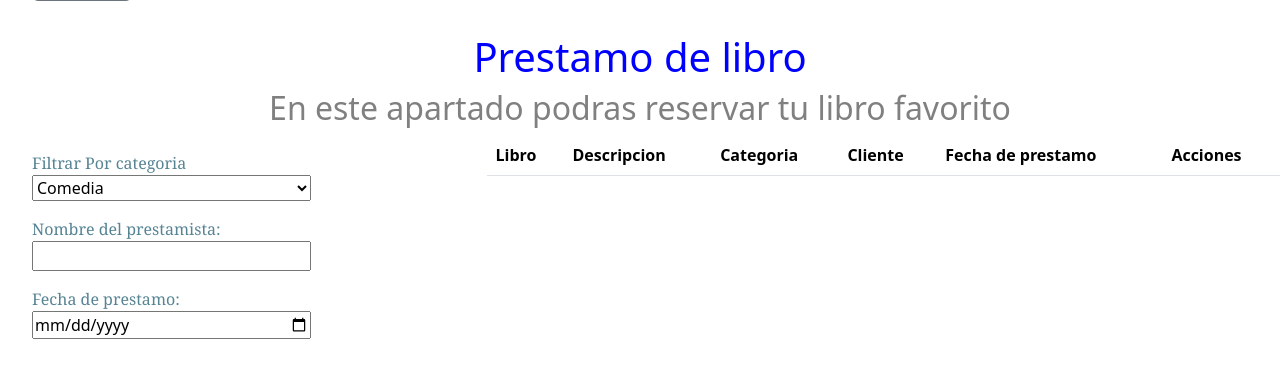
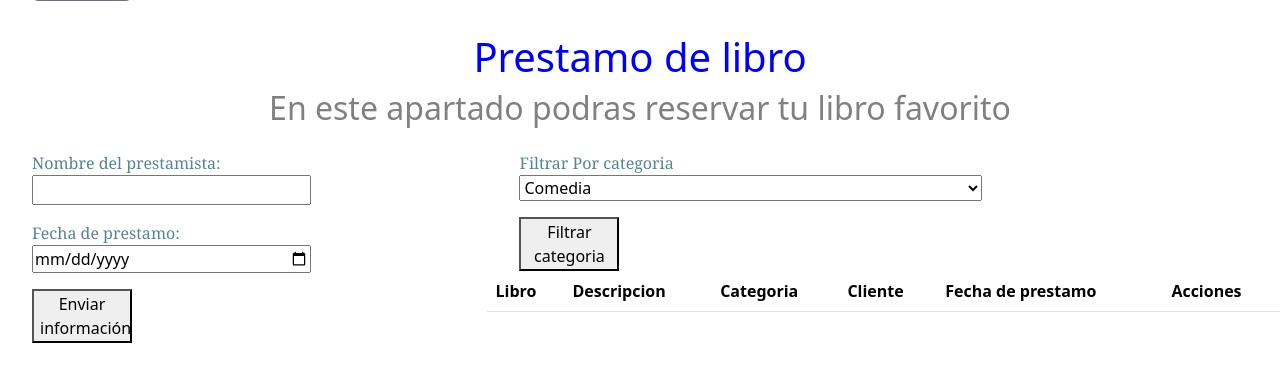
Before and after one commit to JuanV24/Proyecto_Bibiblioteca, a PHP site: page / in a window 1280 px wide. Shown: the part 513-889 px from the top of the page. Before the commit the page ends 852 px from the top, so only its background shows below. Run offline with PHP 8.4, Linux system fonts and the light colour scheme; lists and menus that the app fills with data are empty.

Commit message:
Subiendo beta 2 inclyendo el filtro de busqueda. Falta agendar prestamos

```diff
--- a/index.php
+++ b/index.php
@@ -24,7 +24,7 @@ if (isset($_POST['CreacionLibro'])) {
         $nombreCliente = $_POST['ClienteName'];
         $fecha = $_POST['Fecha'];
 
-        $libroNuevo = new Biblioteca($id, $libro, $descripcion,$categoria, $dispo, $nombreCliente, $fecha);
+        $libroNuevo = new Biblioteca($id, $libro, $descripcion, $categoria, $dispo, $nombreCliente, $fecha);
         $Libros[] = $libroNuevo;
 
         $_SESSION['Libros'] = $Libros;
@@ -202,29 +202,38 @@ function GetIDLibro($id, $Libros)
     </div>
 
     <!--Contendor para prestamos y filtrar informacion-->
-        <h1 class="titulo" >Prestamo de libro</h1>
+    <h1 class="titulo">Prestamo de libro</h1>
     <h2 class="Subtitulo">En este apartado podras reservar tu libro favorito</h2>
 
     <div class="contenedor">
-                       <form class="Formulario col-7"  method="POST">
 
-                    <label>Filtrar Por categoria</label>
-                    <select>
-                        <option value="Comedia">Comedia</option>
-                        <option value="Drama">Drama</option>
-                        <option value="Ciencia Ficcion">Ciencia Ficcion</option>
-                    </select>
+        <form class="Formulario col-7" method="POST">
 
             <label>Nombre del prestamista:</label>
             <input type="text" name="ClienteName">
 
             <label>Fecha de prestamo:</label>
             <input type="date" name="Fecha">
+
+            <button type="submit">Enviar información</button>
         </form>
 
         <!---Apartado donde se filtrara la información-->
         <main class="table col-5">
-                    <table class="table table-striped" >
+
+            <form class="Formulario col-7" method="POST">
+
+                <label>Filtrar Por categoria</label>
+                <select name="Categoria">
+                    <option value="Comedia">Comedia</option>
+                    <option value="Drama">Drama</option>
+                    <option value="Ciencia Ficcion">Ciencia Ficcion</option>
+                </select>
+
+                <button type="submit">Filtrar categoria</button>
+            </form>
+
+            <table class="table table-striped">
                 <thead>
                     <th>Libro</th>
                     <th>Descripcion</th>
@@ -235,19 +244,21 @@ function GetIDLibro($id, $Libros)
                 </thead>
                 <tbody>
                     <?php
-                            foreach($Libros as $Libro):
+                    foreach ($Libros as $Libro):
+                        if($_POST['Categoria'] == $Libro->GetCategoria() && $Libro->GetDispo() == "Si"){
                     ?>
                         <tr>
-                            <td><?php echo $Libro->GetLibro()?></td>
-                            <td><?php echo $Libro->GetDescripcion()?></td>
-                            <td><?php echo $Libro->GetCategoria()?></td>
-                            <td><?php echo $Libro->GetNombreCliente()?></td>
-                            <td><?php echo $Libro->GetFecha()?></td>
+                            <td><?php echo $Libro->GetLibro() ?></td>
+                            <td><?php echo $Libro->GetDescripcion() ?></td>
+                            <td><?php echo $Libro->GetCategoria() ?></td>
+                            <td><?php echo $Libro->GetNombreCliente() ?></td>
+                            <td><?php echo $Libro->GetFecha() ?></td>
                             <td><a href="?AgregandoCliente=<?php print "{$Libro->GetId()}" ?>">Agregar</a>
-                                <a href="?EliminandoCliente=<?php print "{$Libro->GetId()}" ?>">Eliminar</a></td>
+                                <a href="?EliminandoCliente=<?php print "{$Libro->GetId()}" ?>">Eliminar</a>
+                            </td>
                         </tr>
                     <?php
-                            endforeach?>
+                    }endforeach ?>
                 </tbody>
             </table>
 
```
Lines whose indentation alone changed are shown as unchanged.
